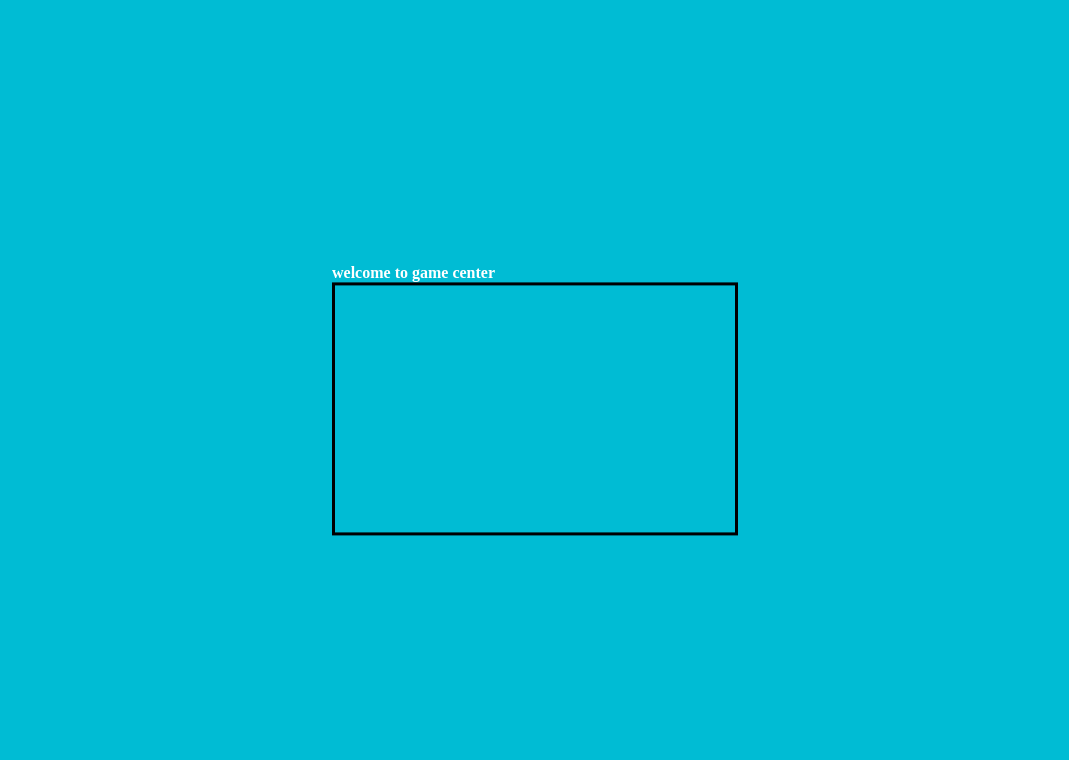
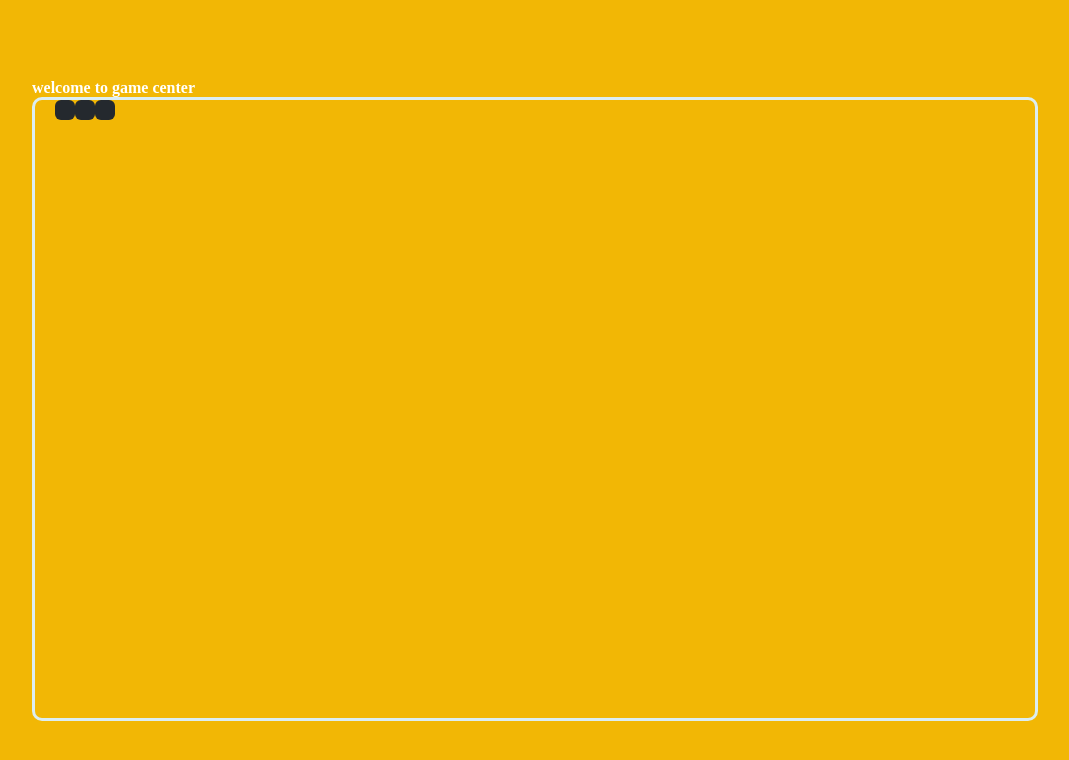
Before and after one commit to WenMoo/Gluttonous-Snake, a plain HTML site: page index.html in a window 1280 px wide. Shown: the whole page, without its empty margins (105-1174 px from the left). Drawn offline with Linux system fonts and the light colour scheme.

Commit message:
创建完成显示蛇和蛇运动的方法

```diff
--- a/index.css
+++ b/index.css
@@ -1,5 +1,5 @@
 body{
-    background-color: #00bcd4;
+    background-color: #F2B705;
     padding: 0;
     margin: 0;
 
@@ -11,9 +11,12 @@ body{
     transform: translate(-50% , -50%);
 }
 .gameBox{
-    width: 50vh;
-    height: 30.9vh;
-    border: 3px solid black;
+    position:relative;
+    width: 1000px;
+    height: 618px;
+    border: 3px solid #DCEEF2;
+    border-radius: 10px;
+
 }
 .title{
     color: white;
--- a/index.html
+++ b/index.html
@@ -3,15 +3,15 @@
 <head>
     <meta charset="UTF-8">
     <title>无敌贪吃蛇</title>
-  <link rel="stylesheet" href="index.css">
+    <link rel="stylesheet" href="index.css">
 </head>
 <body>
   <div class="center">
     <div class="title">welcome to game center</div>
-    <div class="gameBox"></div>
+    <div class="gameBox" id="gameBox"></div>
   </div>
 
+  <script src="index.js"></script>
 </body>
 
-
 </html>
--- /dev/null
+++ b/index.js
@@ -0,0 +1,78 @@
+
+
+
+
+//获取到地图
+let map  = document.getElementById('gameBox');
+//定义初始化的蛇
+
+// 初始化蛇，初始为3个小点为一个蛇，这里蛇就用数组就好了，因为只涉及头尾
+let body = [{x:2, y:0}, {x:1, y:0}, {x:0, y:0}];
+let direction = 'right';
+
+    // 创建和显示蛇
+function showSnake(){
+    // 设置蛇的宽、高、默认走的方向
+    this.width = 20;
+    this.height = 20;
+
+
+
+    for (let i = 0; i < body.length; i++) {
+            if (body[i].x != null) {   // 当吃到食物时，x==null，不能新建，不然会在0，0处新建一个
+                let s = document.createElement('div');
+                // 将节点保存到状态中，以便于后面删除
+                body[i].flag = s;
+                // 设置蛇的样式
+                s.style.width = this.width + 'px';
+                s.style.height = this.height + 'px';
+                s.style.background = "#24292E"
+                s.style.borderRadius = 6 + "px";
+                // 设置蛇的位置，这里的两个300是设置蛇的起始位置
+                s.style.position = 'absolute';
+                s.style.left = body[i].x * this.width + 'px';
+                s.style.top = body[i].y * this.height + 'px';
+                // 添加进去
+                map.appendChild(s);
+            }
+        }
+    }
+
+showSnake()
+
+//思路：把最后一个点移到第一个点，因为移动就是后面的一个点移动到前面的点的位置
+function move() {
+    // 后一个元素到前一个元素的位置
+    for (let i= body.length-1; i>0; i--) {
+        body[i].x = body[i-1].x;
+        body[i].y = body[i-1].y;
+    }
+
+    // 根据方向处理蛇头
+    switch(direction)
+    {
+        case "left":
+            body[0].x -= 1;
+            break;
+        case "right":
+            body[0].x += 1;
+            break;
+        case "up":
+            body[0].y -= 1;
+            break;
+        case "down":
+            body[0].y += 1;
+            break;
+    }
+    //删除之前的蛇
+    for (let i=0; i<body.length; i++) {
+        if (body[i].flag != null) {   // 当吃到食物时，flag是等于null，且不能删除
+            map.removeChild(body[i].flag);
+        }
+    }
+    //调用显示蛇的方法，显示蛇
+    showSnake()
+
+}
+
+move()
```
